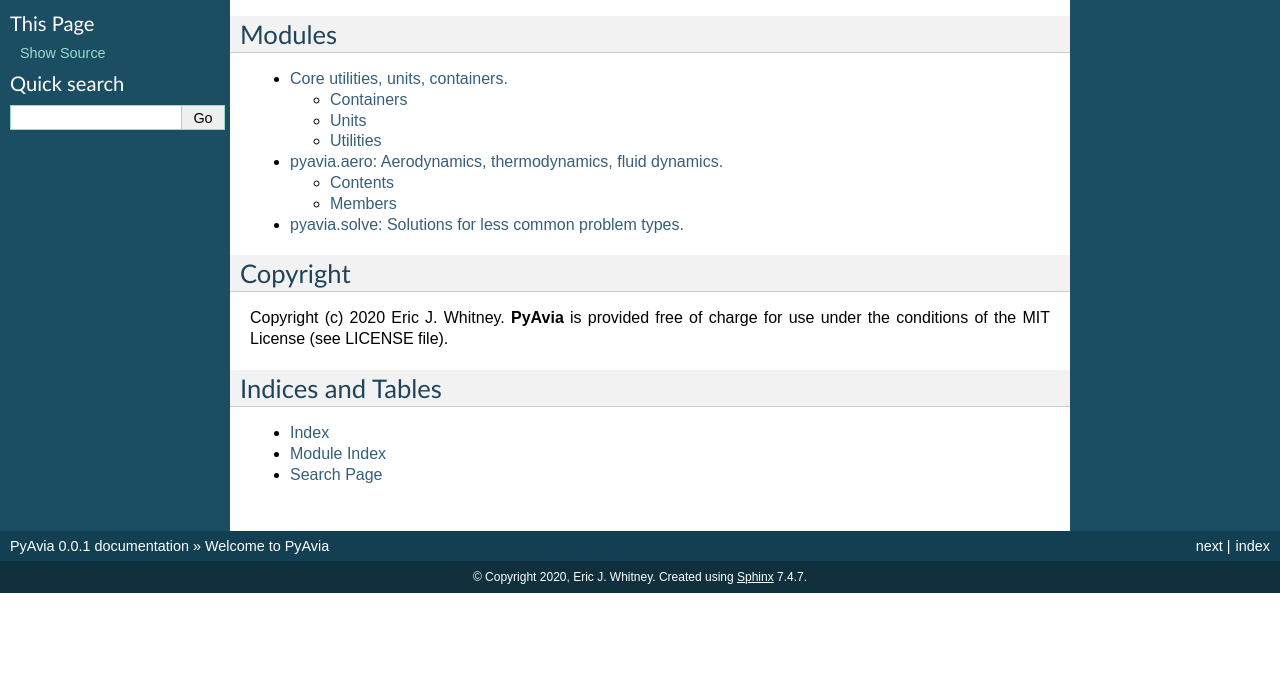
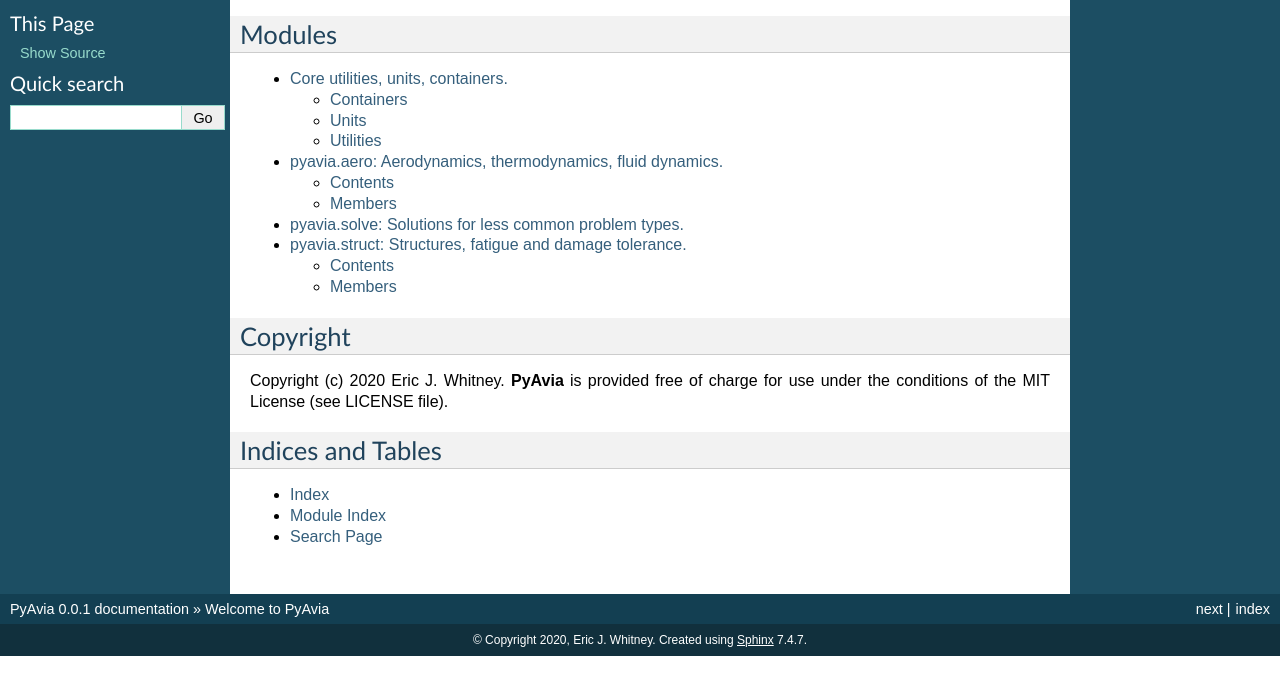
Before and after one commit to ericjwhitney/pyavia, a Sphinx documentation site: the page built from docs/index.rst, in a window 1280 px wide, cut to the strip 190-885 px from the top of the page. Built offline with Sphinx 7.4.7, drawn with Linux system fonts in a browser that asks for light colours.

Commit message:
Added struct / SCF.

```diff
--- a/docs/index.rst
+++ b/docs/index.rst
@@ -16,6 +16,7 @@
     Core utilities, units, containers. <pyavia.core>
     pyavia.aero: Aerodynamics, thermodynamics, fluid dynamics. <pyavia.aero>
     pyavia.solve: Solutions for less common problem types. <pyavia.solve>
+    pyavia.struct: Structures, fatigue and damage tolerance. <pyavia.struct>
 
 Copyright
 ---------
```
Also changed, not shown: 17 other files.
